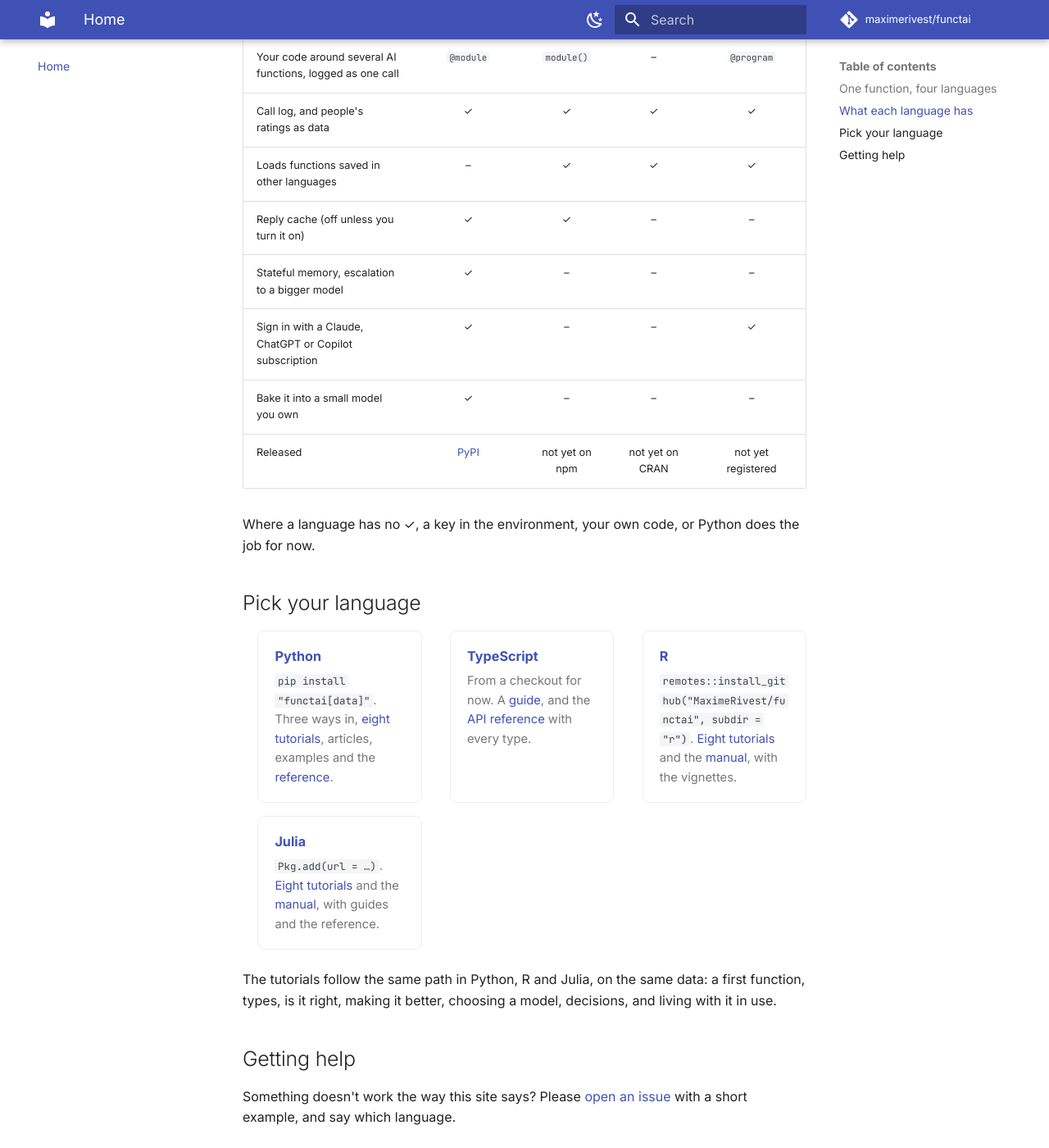
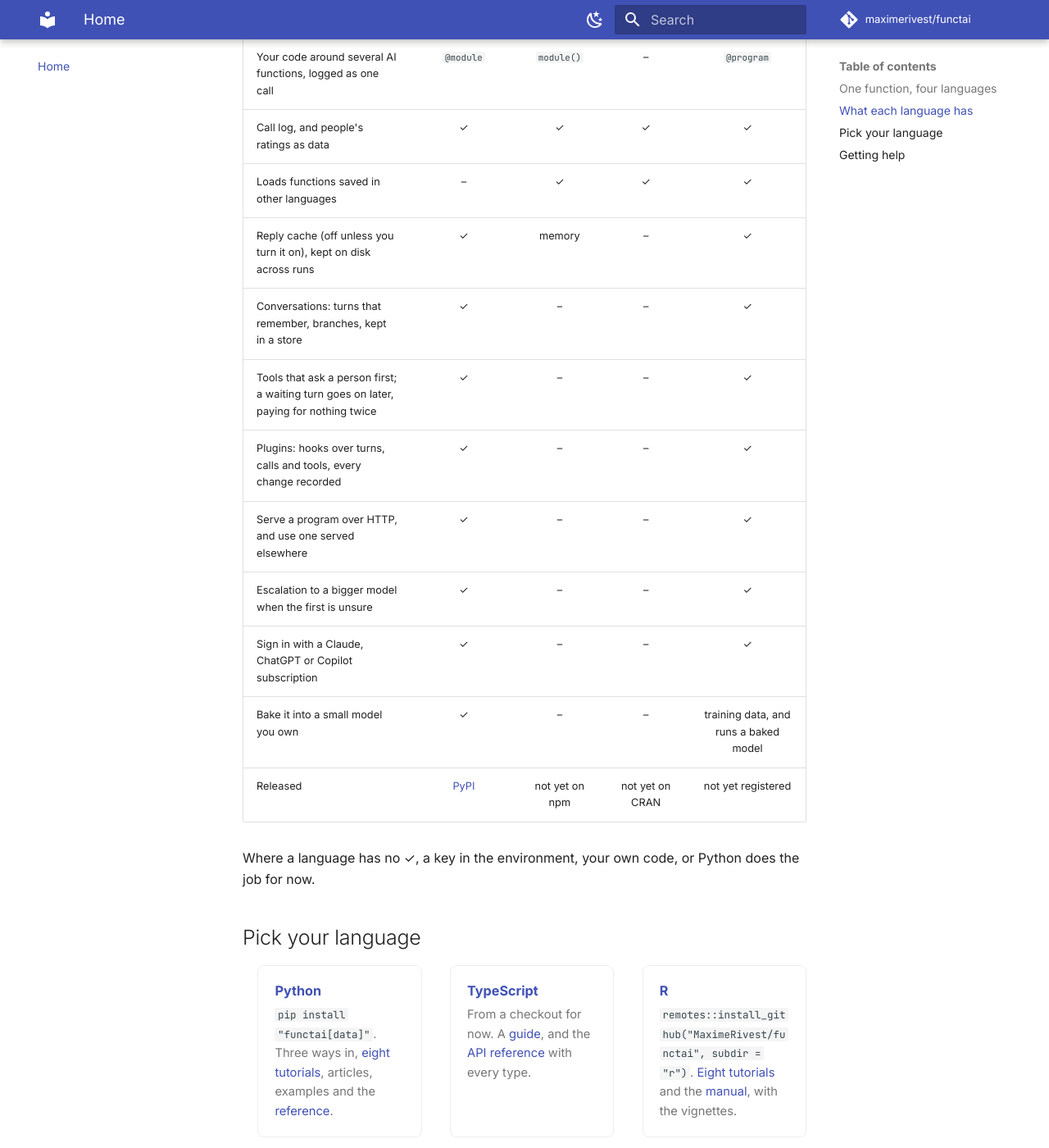
Before and after one commit to MaximeRivest/functai, an MkDocs documentation site: the page built from docs/index.md, in a window 1280 px wide and 1400 px high, scrolled down 2409 px. Shown: the whole window at 82% size. Built offline with MkDocs 1.6.1 and Material for MkDocs 9.7.7, drawn with Linux system fonts in a browser that asks for light colours; comment, search, counter and statistics services are not loaded.

Commit message:
Home page: what each language has, with Julia's conversations, approvals, plugins, serving, reply cache and escalation

```diff
--- a/docs/index.md
+++ b/docs/index.md
@@ -151,10 +151,14 @@ in TypeScript) and catch up on the rest.
 | Your code around several AI functions, logged as one call | `@module` | `module()` | – | `@program` |
 | Call log, and people's ratings as data | ✓ | ✓ | ✓ | ✓ |
 | Loads functions saved in other languages | – | ✓ | ✓ | ✓ |
-| Reply cache (off unless you turn it on) | ✓ | ✓ | – | – |
-| Stateful memory, escalation to a bigger model | ✓ | – | – | – |
+| Reply cache (off unless you turn it on), kept on disk across runs | ✓ | memory | – | ✓ |
+| Conversations: turns that remember, branches, kept in a store | ✓ | – | – | ✓ |
+| Tools that ask a person first; a waiting turn goes on later, paying for nothing twice | ✓ | – | – | ✓ |
+| Plugins: hooks over turns, calls and tools, every change recorded | ✓ | – | – | ✓ |
+| Serve a program over HTTP, and use one served elsewhere | ✓ | – | – | ✓ |
+| Escalation to a bigger model when the first is unsure | ✓ | – | – | ✓ |
 | Sign in with a Claude, ChatGPT or Copilot subscription | ✓ | – | – | ✓ |
-| Bake it into a small model you own | ✓ | – | – | – |
+| Bake it into a small model you own | ✓ | – | – | training data, and runs a baked model |
 | Released | [PyPI](https://pypi.org/project/functai/) | not yet on npm | not yet on CRAN | not yet registered |
 
 Where a language has no ✓, a key in the environment, your own code, or
```
